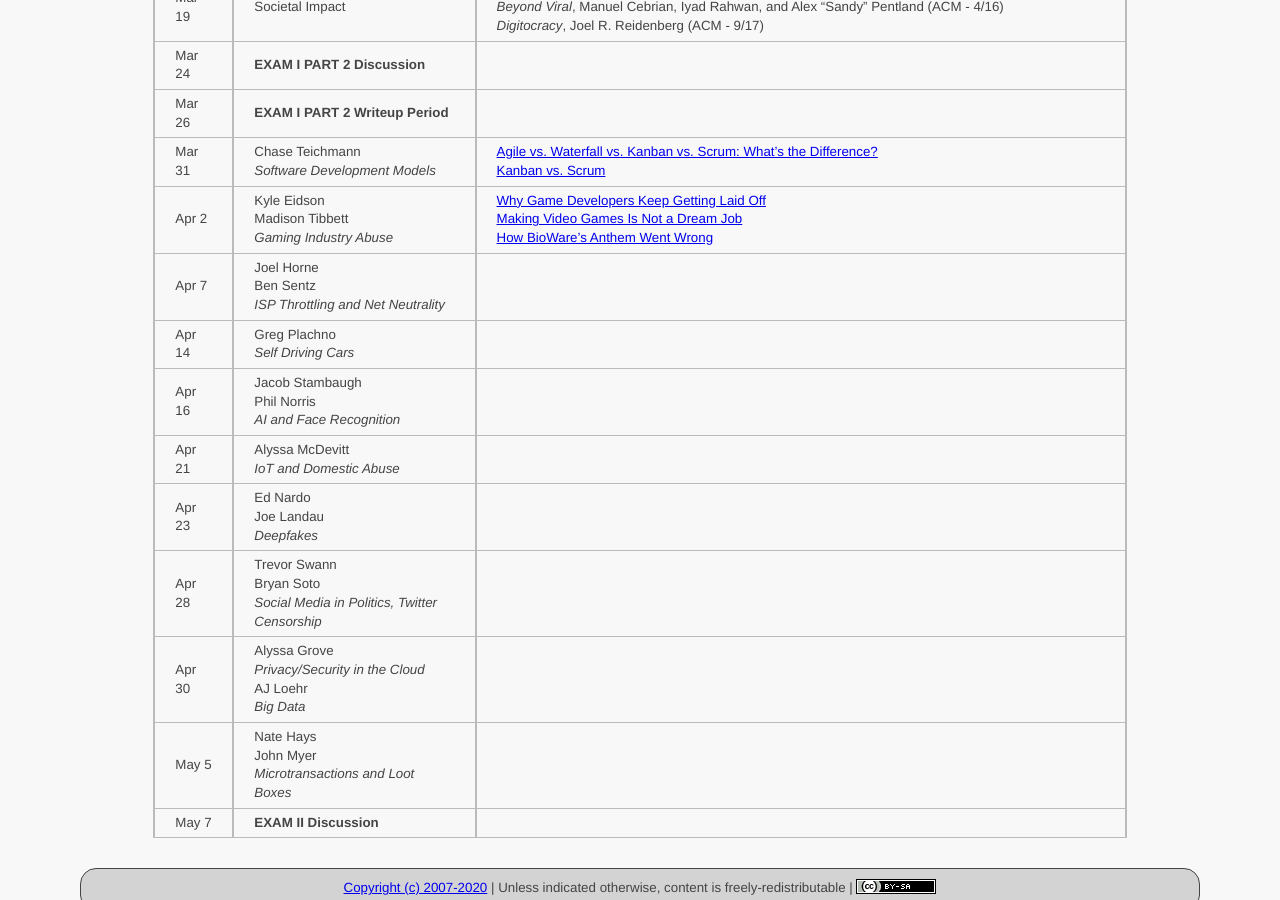
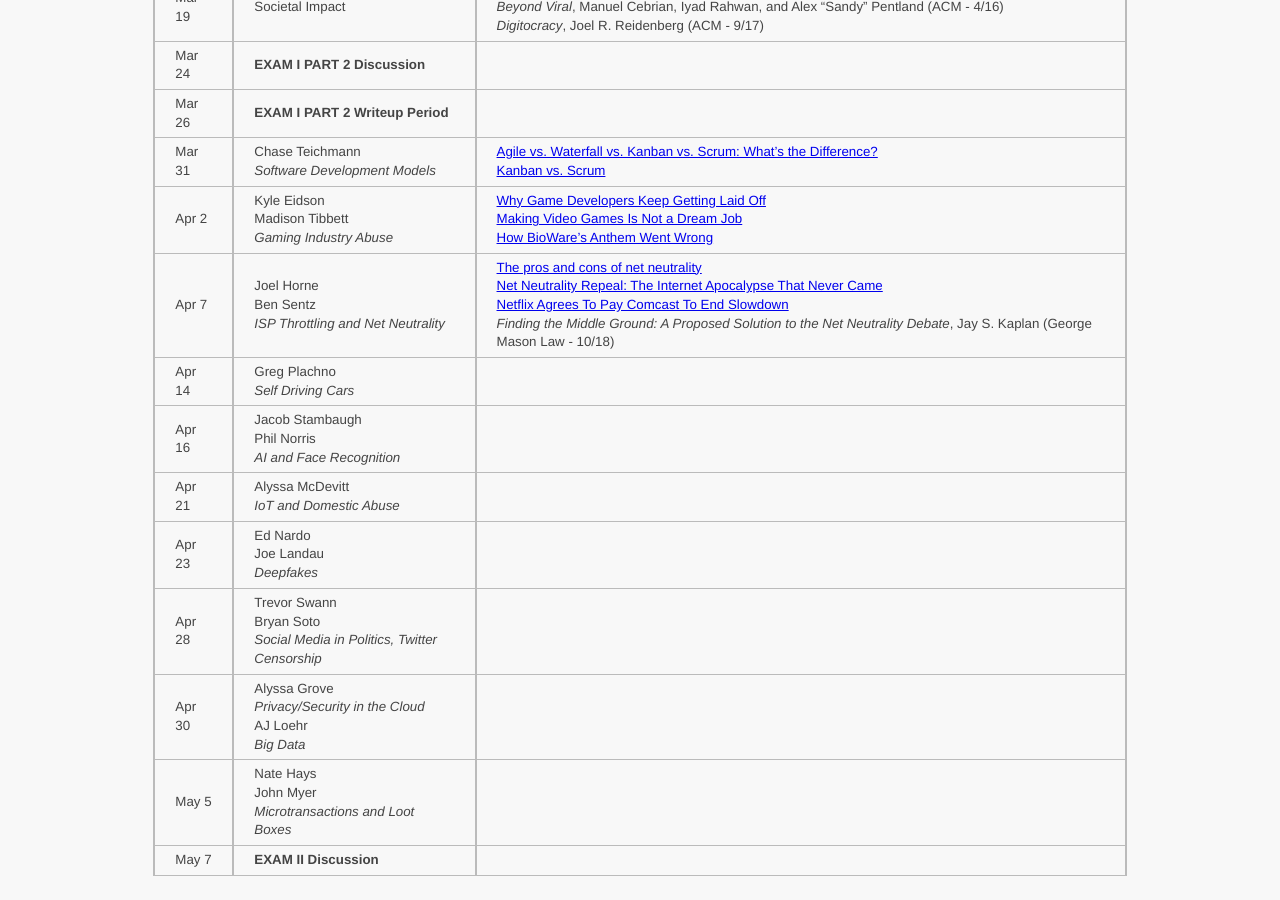
Before and after one commit to ycpcs/cs456-spring2020, a Jekyll site: the page built from schedule/index.md, in a window 1280 px wide and 900 px high, scrolled down 1206 px. Built offline with Jekyll 4.4.1, drawn with Linux system fonts in a browser that asks for light colours.

Commit message:
add Ben and Joel articles
add Ben and Joel articles

```diff
--- a/schedule/index.md
+++ b/schedule/index.md
@@ -33,7 +33,7 @@ All reading materials can be accessed via [Schmidt Library](http://library.ycp.e
 > Mar 26  | **EXAM I PART 2 Writeup Period**    | |
 > Mar 31  | Chase Teichmann <br /> *Software Development Models*| [Agile vs. Waterfall vs. Kanban vs. Scrum: What’s the Difference?](https://www.lucidchart.com/blog/agile-vs-waterfall-vs-kanban-vs-scrum) <br /> [Kanban vs. Scrum](https://www.atlassian.com/agile/kanban/kanban-vs-scrum) |
 > Apr 2   | Kyle Eidson <br /> Madison Tibbett <br /> *Gaming Industry Abuse*| [Why Game Developers Keep Getting Laid Off](https://kotaku.com/why-game-developers-keep-getting-laid-off-1583192249) <br /> [Making Video Games Is Not a Dream Job](https://www.nytimes.com/2019/04/04/opinion/video-games-layoffs-union.html) <br /> [How BioWare's Anthem Went Wrong](https://kotaku.com/how-biowares-anthem-went-wrong-1833731964)|
-> Apr 7   | Joel Horne <br /> Ben Sentz <br /> *ISP Throttling and Net Neutrality* | |
+> Apr 7   | Joel Horne <br /> Ben Sentz <br /> *ISP Throttling and Net Neutrality* | [The pros and cons of net neutrality](https://www.itpro.co.uk/strategy/28115/the-pros-and-cons-of-net-neutrality) <br /> [Net Neutrality Repeal: The Internet Apocalypse That Never Came](https://fee.org/articles/net-neutrality-repeal-the-internet-apocalypse-that-never-came/) <br /> [Netflix Agrees To Pay Comcast To End Slowdown](https://consumerist.com/2014/02/23/netflix-agrees-to-pay-comcast-to-end-slowdown/) <br /> *Finding the Middle Ground: A Proposed Solution to the Net Neutrality Debate*, Jay S. Kaplan (George Mason Law - 10/18)|
 > Apr 14  | Greg Plachno <br /> *Self Driving Cars* | |
 > Apr 16  | Jacob Stambaugh <br /> Phil Norris <br /> *AI and Face Recognition* | |
 > Apr 21  | Alyssa McDevitt <br /> *IoT and Domestic Abuse*| |
```
